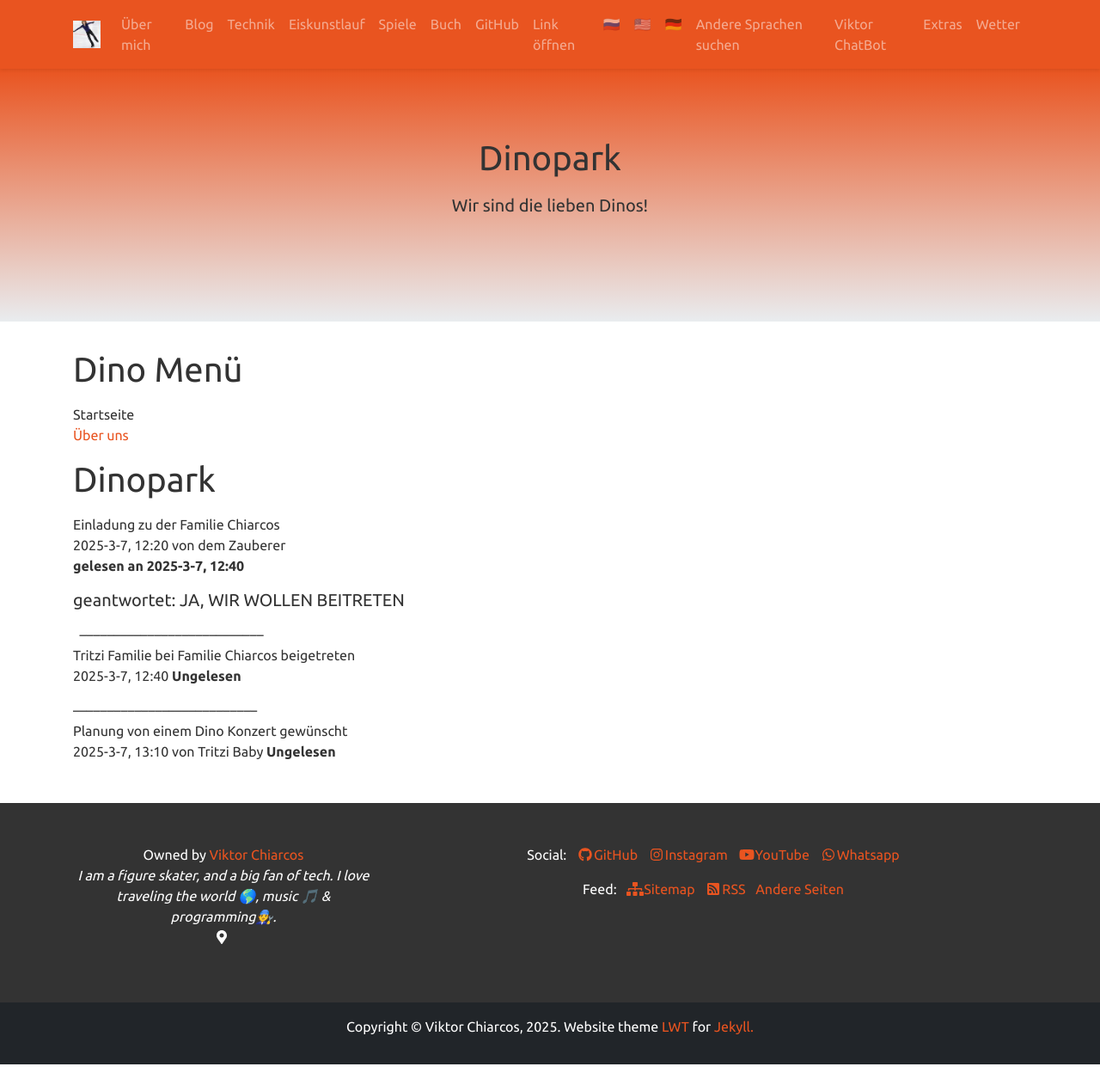
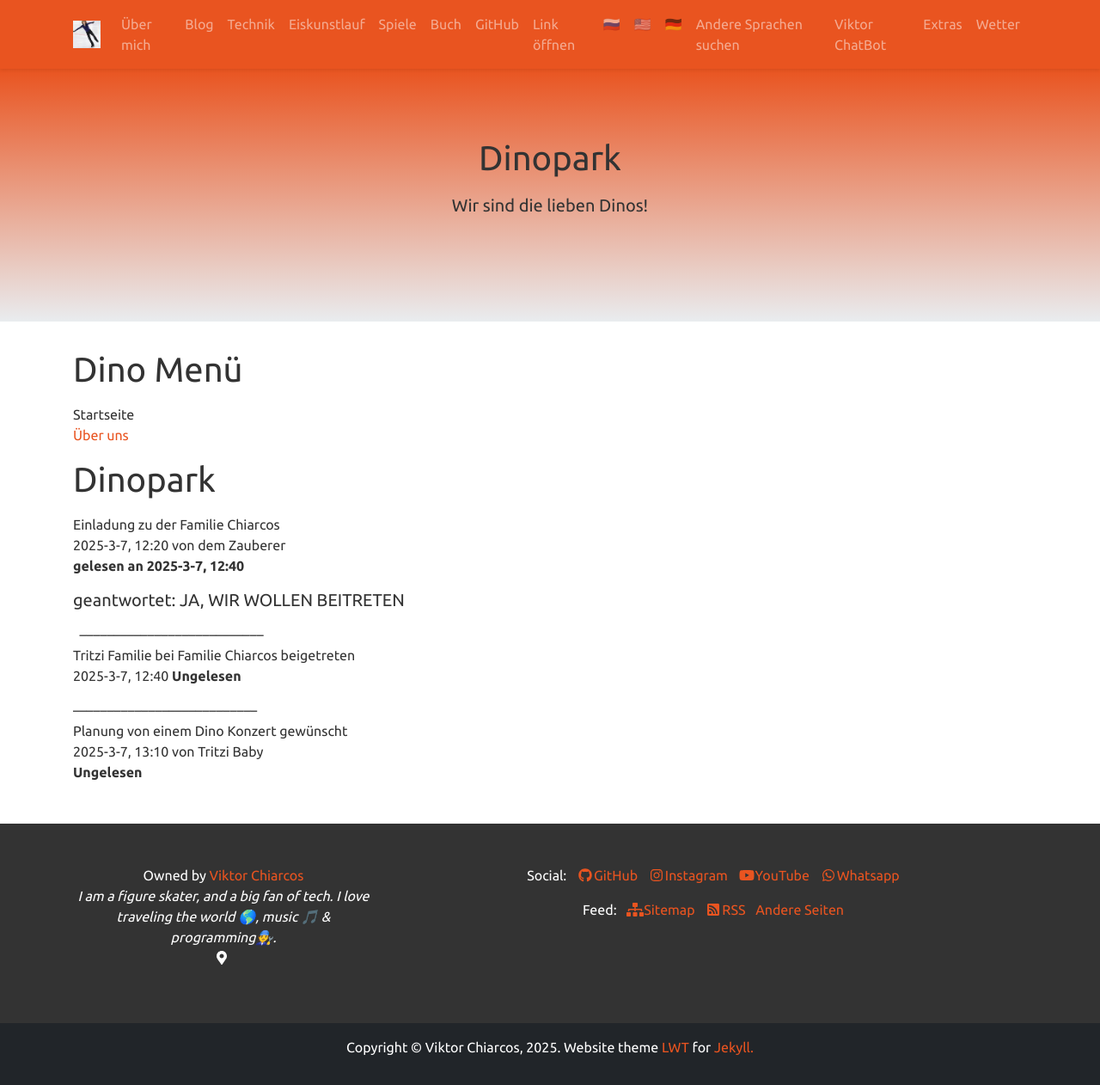
Before and after one commit to viktor-chiarcos/viktor-chiarcos.github.io, a Jekyll site: the page built from _pages/tritzi.md, in a window 1280 px wide. Shown: the whole page at 86% size. Built offline with Jekyll 4.4.1, drawn with Linux system fonts in a browser that asks for light colours; before the commit the page ends 1238 px from its top, so only the background shows below that.

```diff
--- a/_pages/tritzi.md
+++ b/_pages/tritzi.md
@@ -26,5 +26,5 @@ Tritzi Familie bei Familie Chiarcos beigetreten\
 
 –––––––––––––––––––––––––––\
 Planung von einem Dino Konzert gewünscht\
-2025-3-7, 13:10 von Tritzi Baby
+2025-3-7, 13:10 von Tritzi Baby\
 **Ungelesen**
```
